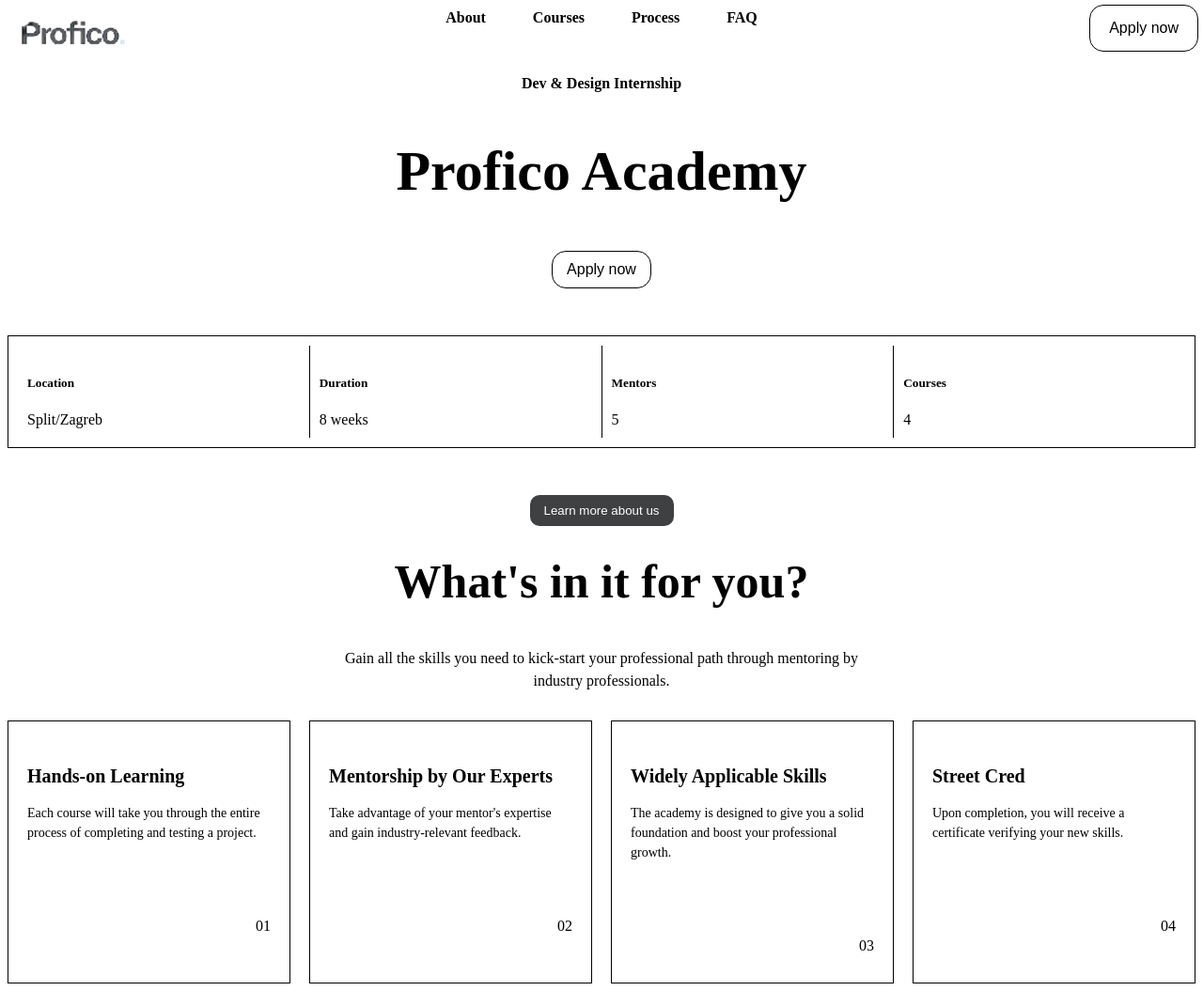
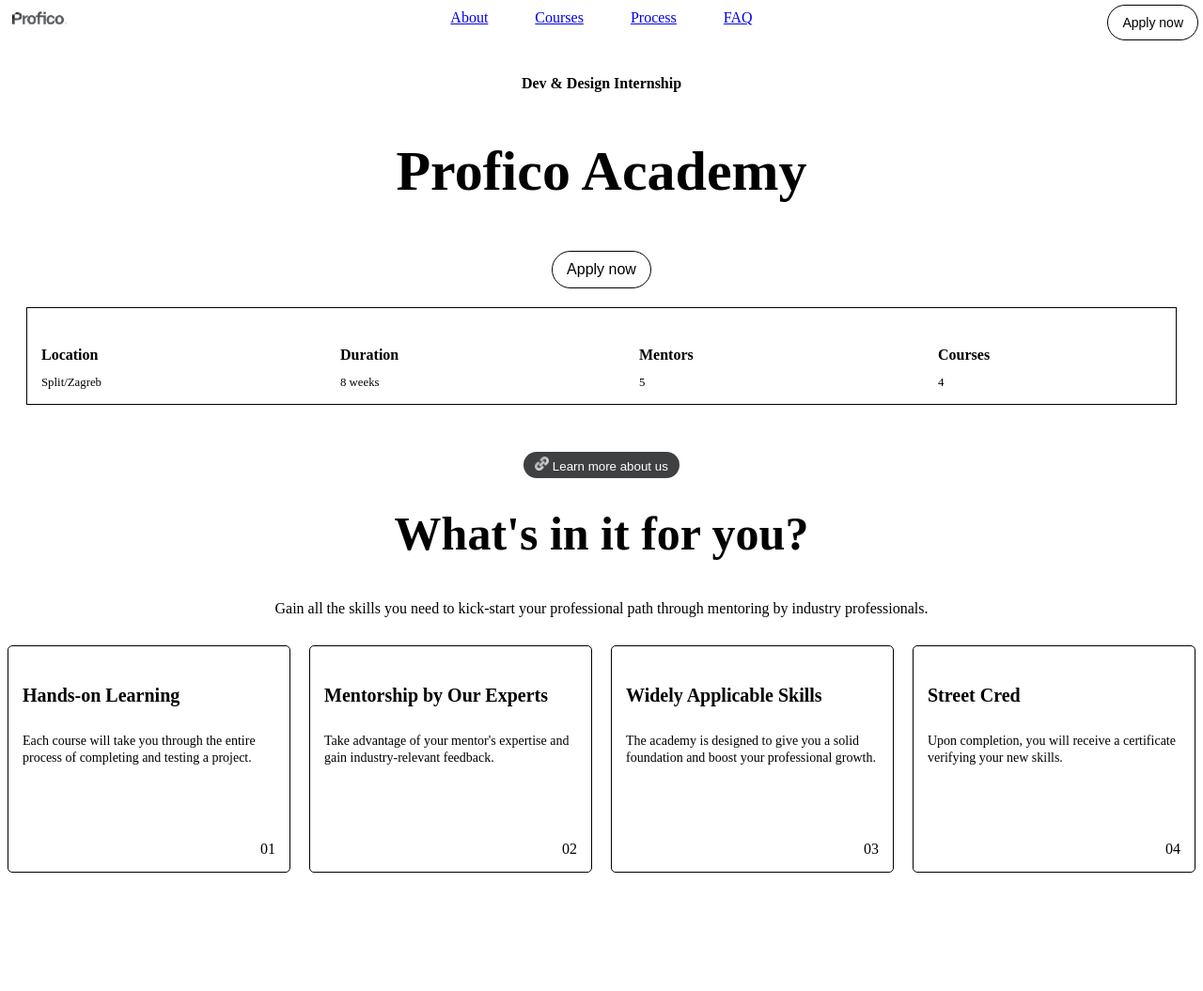
Before and after one commit to hrsahai090/Profico-Academy-website, a plain HTML site: page index.html in a window 1280 px wide. Shown: the whole page at 94% size. After the commit the page ends 937 px from the top, so only its background shows below. Drawn offline with Linux system fonts and the light colour scheme.

Commit message:
new updated

```diff
--- a/index.html
+++ b/index.html
@@ -11,94 +11,80 @@
 <body>
 
     <header class="upper_body">
-        <div class="toplogo">
-            <img src="images/profico.png" alt="Profico Logo">
-        </div>
+        <img class="toplogo" src="images/profico.png" alt="Profico Logo">
         <nav>
-            <ul>
-                <li><a href="#">About</a></li>
-                <li><a href="#">Courses</a></li>
-                <li><a href="#">Process</a></li>
-                <li><a href="#">FAQ</a></li>
-            </ul>
+            <a href="#">About</a>
+            <a href="#">Courses</a>
+            <a href="#">Process</a>
+            <a href="#">FAQ</a>
         </nav>
         <button class="top_button">Apply now</button>
     </header>
 
     <main>
         <section class="upper_contents">
-            <div>
-                <h4>Dev & Design Internship</h4>
-                <h1>Profico Academy</h1>
-            </div>
-            <div>
-                <button class="midd_button">Apply now</button>
-            </div>
+            <h4>Dev & Design Internship</h4>
+            <h1>Profico Academy</h1>
+            <button class="midd_button">Apply now</button>
         </section>
 
-        <section class="middlerow">
-            <div>
+        <ul class="middlerow">
+            <li>
                 <h5>Location</h5>
                 <span>Split/Zagreb</span>
-            </div>
-            <div>
+            </li>
+            <li>
                 <h5>Duration</h5>
                 <span>8 weeks</span>
-            </div>
-            <div>
+            </li>
+            <li>
                 <h5>Mentors</h5>
                 <span>5</span>
-            </div>
-            <div>
+            </li>
+            <li>
                 <h5>Courses</h5>
                 <span>4</span>
-            </div>
-        </section>
+            </li>
+        </ul>
 
         <section class="bottom_content">
-            <button class="learn_button">Learn more about us</button>
-            <div>
-                <h1>What's in it for you?</h1>
-            </div>
-            <div>
-                <p>Gain all the skills you need to kick-start your professional path through mentoring by industry professionals.</p>
-            </div>
 
-            <div class="card-container">
-                <article class="card">
-                    <div>
-                        <h2>Hands-on Learning</h2>
-                        <p>Each course will take you through the entire process of completing and testing a project.</p>
-                    </div>
-                    <div class="numbers">01</div>
-                </article>
+            <button class="learn_button">
+                <img src="images/link.png" alt="LinkLogo" class="button_icon"> Learn more about us</button>
 
-                <article class="card">
-                    <div>
-                        <h2>Mentorship by Our Experts</h2>
-                        <p>Take advantage of your mentor's expertise and gain industry-relevant feedback.</p>
-                    </div>
-                    <div class="numbers">02</div>
-                </article>
+            <h1>What's in it for you?</h1>
+            <caption>Gain all the skills you need to kick-start your professional path through mentoring by industry
+                professionals.
+            </caption>
 
-                <article class="card">
-                    <div>
-                        <h2>Widely Applicable Skills</h2>
-                        <p>The academy is designed to give you a solid foundation and boost your professional growth.</p>
-                    </div>
-                    <div class="numbers">03</div>
-                </article>
+            <section class="card_container">
+                <div class="card">
+                    <h4>Hands-on Learning</h4>
+                    <span>Each course will take you through the entire process of completing and testing a project.</span>
+                    <div class="number">01</div>
+                </div>
 
-                <article class="card">
-                    <div>
-                        <h2>Street Cred</h2>
-                        <p>Upon completion, you will receive a certificate verifying your new skills.</p>
-                    </div>
-                    <div class="numbers">04</div>
-                </article>
-            </div>
+                <div class="card">
+                    <h4>Mentorship by Our Experts</h4>
+                    <span>Take advantage of your mentor's expertise and gain industry-relevant feedback.</span>
+                    <div class="number">02</div>
+                </div>
+
+                <div class="card">
+                    <h4>Widely Applicable Skills</h4>
+                    <span>The academy is designed to give you a solid foundation and boost your professional growth.</span>
+                    <div class="number">03</div>
+                </div>
+
+                <div class="card">
+                    <h4>Street Cred</h4>
+                    <span>Upon completion, you will receive a certificate verifying your new skills.</span>
+                    <div class="number">04</div>
+                </div>
+            </section>
+
         </section>
     </main>
+</body>
 
-</body>
 </html>
--- a/styles.css
+++ b/styles.css
@@ -1,5 +1,24 @@
+/* body {
+    background-image: url("images/background.png");
+    background-size: cover;
+    background-position: center;
+    background-repeat: no-repeat;
+} */
+
+nav {
+    position: absolute;
+    top: 10px;
+    left: 50%;
+    transform: translateX(-50%);
+    list-style: none;
+    padding: 0;
+    margin: 0;
+    display: flex;
+    gap: 50px;
+}
 .toplogo {
     position: absolute;
+    width: 80px;
     top: 1px;
     left: 1px;
 }
@@ -9,43 +28,17 @@
     height: auto;
 }
 
-nav {
-    position: absolute;
-    top: 10px;
-    left: 50%;
-    transform: translateX(-50%);
-}
-
-nav ul {
-    list-style: none;
-    padding: 0;
-    margin: 0;
-    display: flex;
-    gap: 20px;
-}
-
-nav ul li {
-    display: inline;
-}
-
-nav ul li a {
-    text-decoration: none;
-    color: black;
-    font-weight: bold;
-    padding: 10px 15px;
-}
-
 .top_button {
     position: absolute;
     top: 5px;
     right: 5px;
-    padding: 15px 20px;
-    font-size: 16px;
+    padding: 10px 15px;
+    font-size: 14px;
     background-color: white;
     color: black;
     border: 1px solid black;
     cursor: pointer;
-    border-radius: 15px;
+    border-radius: 24px;
 }
 
 .upper_contents {
@@ -57,41 +50,41 @@
     font-size: 60px;
 }
 
-.middlerow {
-    margin-top: 50px;
-    display: flex;
-    justify-content: space-between;
-    align-items: center;
+.midd_button {
+    padding: 10px 15px;
+    font-size: 16px;
+    background-color: white;
+    color: black;
     border: 1px solid black;
-    padding: 10px;
+    cursor: pointer;
+    border-radius: 25px;
 }
 
-.middlerow > div {
+.middlerow {
+    list-style: none;
+    padding: 0;
+    margin: 20px;
+    display: flex;
+    justify-content: space-around;
+    gap: 50px;
+    border: 1px solid black;
+}
+.middlerow li {
+    padding: 15px;
+    border-radius: 10px;
     flex: 1;
-    text-align: left;
-    padding: 10px;
-    border-right: 1px solid black;
 }
-
-.middlerow > div:last-child {
-    border-right: none;
+.middlerow h5 {
+    font-size: 1em;
+    margin-bottom: 10px;
+}
+.middlerow span {
+    font-size: 0.8em;
 }
 
 .bottom_content {
     text-align: center;
     margin-top: 50px;
-}
-
-.learn_button {
-    margin: 30px auto;
-    display: block;
-    padding: 9px 15px;
-    font-size: 15x;
-    background-color: #3e4042;
-    color: white;
-    border: none;
-    cursor: pointer;
-    border-radius: 10px;
 }
 
 .bottom_content h1 {
@@ -100,47 +93,57 @@
     margin-top: 20px;
 }
 
-.bottom_content p {
+.bottom_content caption {
     font-size: 16px;
     max-width: 600px;
     margin: 10px auto;
     line-height: 1.5;
 }
 
-.card-container {
+.learn_button {
+    margin: 30px auto;
+    display: block;
+    gap: 8px;
+    padding: 5px 12px;
+    font-size: 15x;
+    background-color: #3e4042;
+    color: white;
+    border: none;
+    cursor: pointer;
+    border-radius: 25px;
+}
+
+.button_icon {
+    width: 15px;
+    height: 15px;
+  }
+
+.card_container {
+    margin-top: 50px;
     display: flex;
     justify-content: space-between;
     gap: 20px;
     margin-top: 30px;
 }
 
-.midd_button {
-    padding: 10px 15px;
-    font-size: 16px;
-    background-color: white;
-    color: black;
+.card {
+    flex: 2;
     border: 1px solid black;
-    cursor: pointer;
-    border-radius: 15px;
+    padding: 15px 15px;
+    text-align: left;
+    border-radius: 5px;
 }
 
-.card {
-    flex: 1;
-    border: 1px solid black;
-    padding: 30px 20px;
-    text-align: left;
-}
-
-.card h2 {
+.card h4 {
     font-size: 20px;
     font-weight: bold;
 }
 
-.card p {
+.card span {
     font-size: 14px;
 }
 
-.numbers {
+.number {
     margin-top: 80px;
     text-align: right;
 }
```
Also changed, not shown: images/link.png (added), images/profico academy.png (added), 1 other file.
